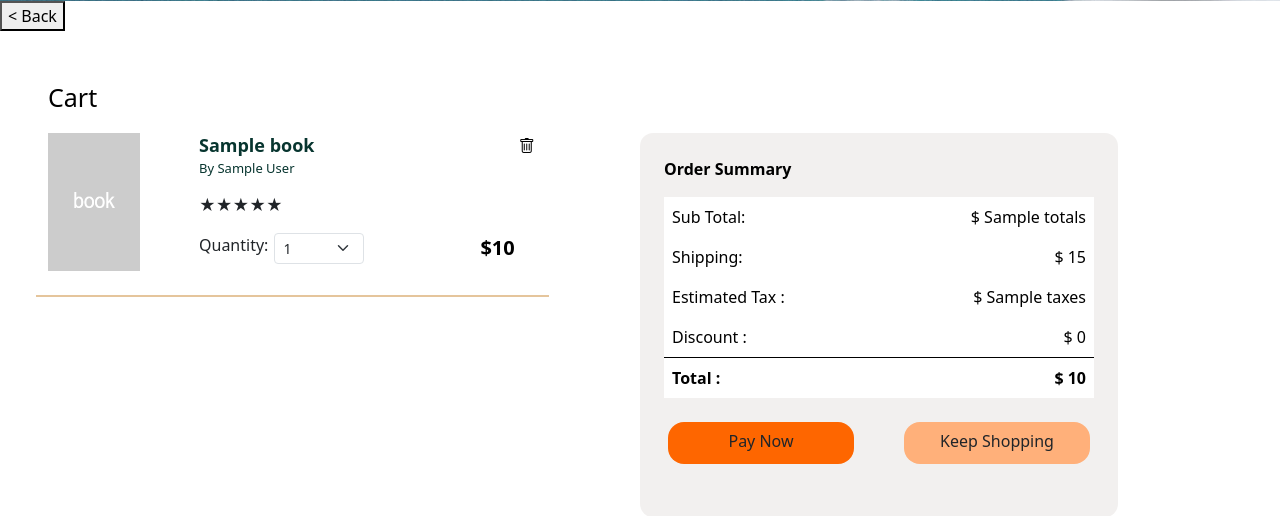
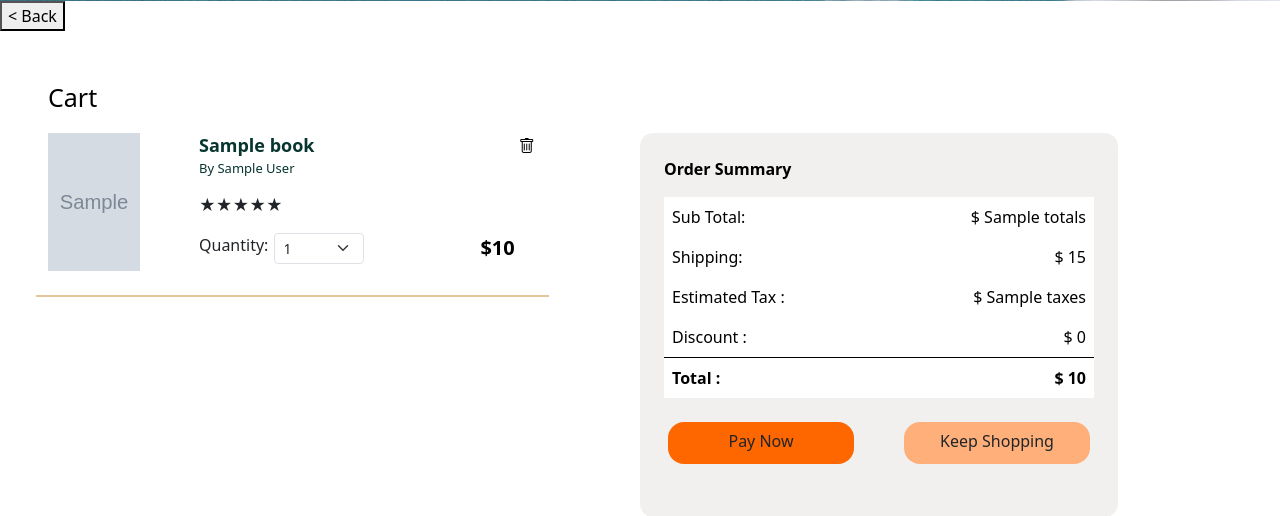
Before and after one commit to No-Country/c15-47-m-python-js, a Django app: template cart/templates/cart_summary.html in a window 1280 px wide. Shown: the part 799-1315 px from the top of that part. Run offline with Django 4.2, Linux system fonts and the light colour scheme; data comes from the database, SQL or seed files in the repository; tables that the repository leaves empty hold one stand-in row (Sample ...); the template is opened without the code that fills it: values named after a table or form of the project are taken from there, most other values are stand-ins (such as "Sample title", 1, 10 or a date in 2020); the page is wider than the window, and the part outside it is not shown.

Commit message:
hotfix: book images on details and cart

```diff
--- a/cart/templates/cart_summary.html
+++ b/cart/templates/cart_summary.html
@@ -19,7 +19,7 @@
         {% for book in cart_books %}
         <div class="row pb-5">
             <div class="col col-sm-3">
-                <img src="{% static "img/placeholder-book-popular.png" %}" style="width: 5.75rem; height: 8.625rem; flex-shrink: 0"/>
+                <img src="{{ book.image.url }}" style="width: 5.75rem; height: 8.625rem; flex-shrink: 0"/>
             </div>
             <div class="col col-sm-9">
                 <div class="row">
--- a/store/templates/book_details.html
+++ b/store/templates/book_details.html
@@ -12,7 +12,7 @@
     {{ book.id_category }} > {{ book.title }}
     <div class="row pt-4 pb-5">
         <div class="col col-sm-6">
-            <img src="{% static "img/placeholder-book-popular.png" %}" style="border-radius: 19px" height="675"/>
+            <img src="{{ book.image.url }}" style="border-radius: 19px" height="675"/>
         </div>
         <div class="col col-sm-6">
             <p style="color: #07352F; font-size: 50px; font-weight: 400;">{{ book.title }}</p>
```
Also changed, not shown: media/images/POWERLESS.png (added), mydatabase.sqlite3, 1 other file.
